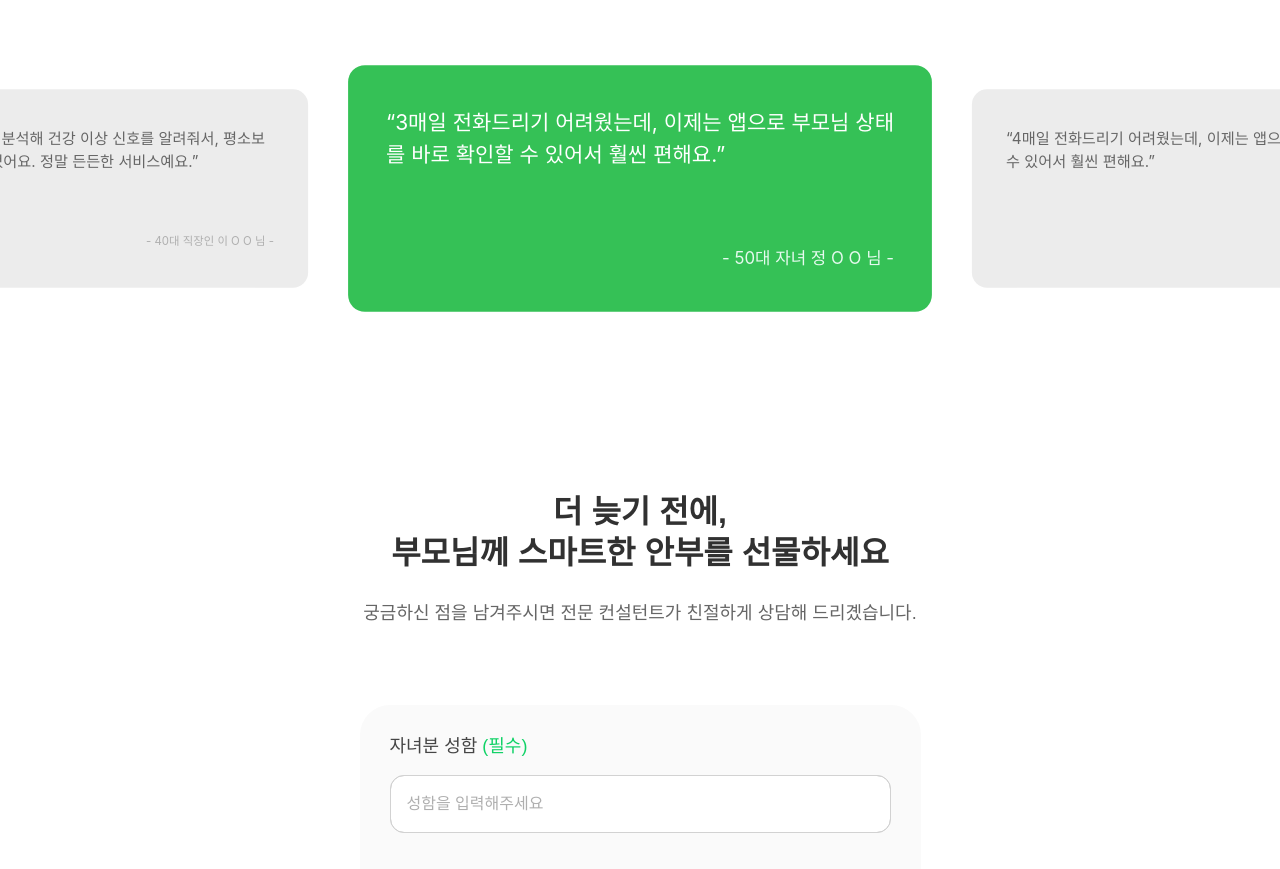
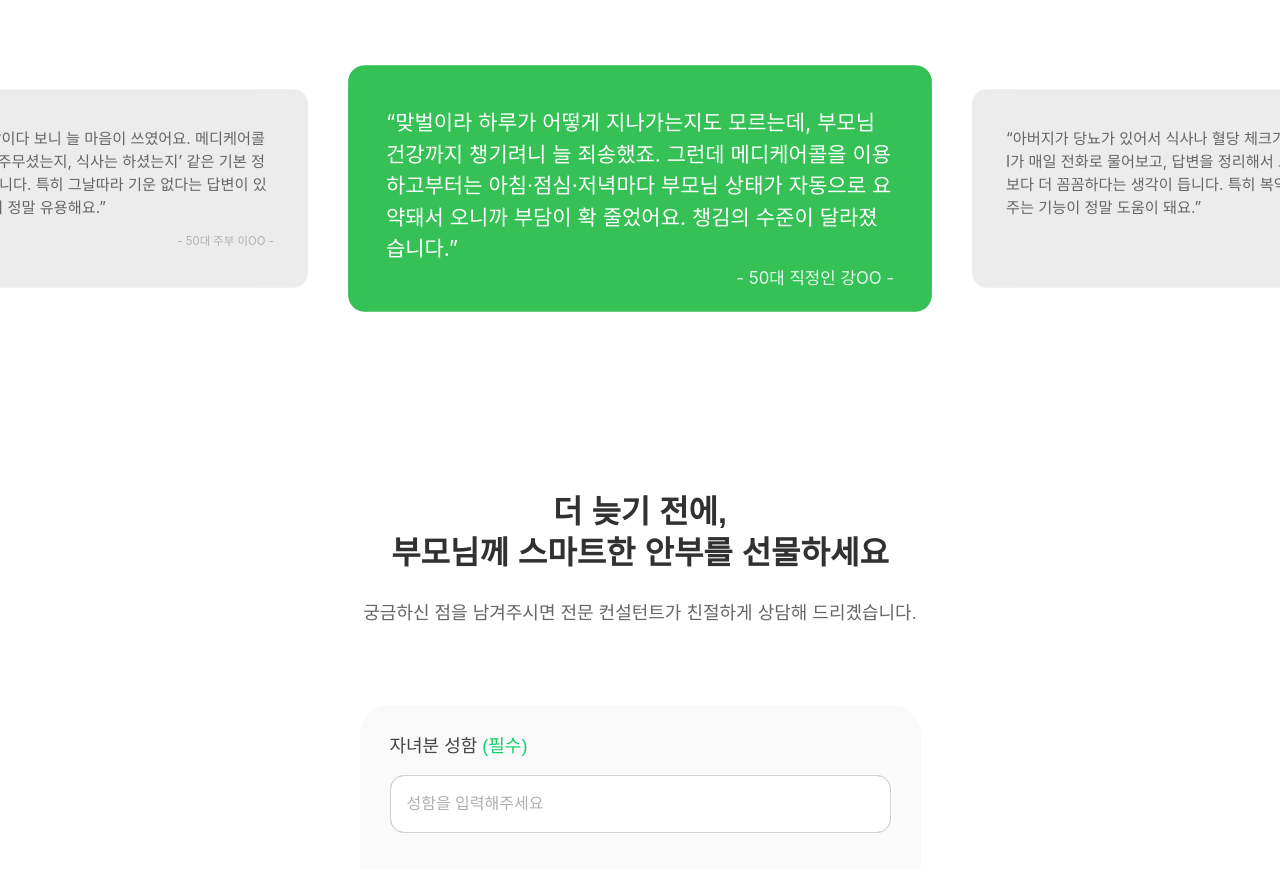
Before and after one commit to Medicare-Call/Medicare-Call-Web-Landing-Page, a React (Vite) app: page / in a window 1280 px wide. Shown: the part 2934-3803 px from the top of the page. Built offline with nearby package versions, Linux system fonts and the light colour scheme; a web font is replaced by a local one.

Commit message:
fix: 후기 수정

```diff
--- a/src/components/testi/DesktopTestimonials.tsx
+++ b/src/components/testi/DesktopTestimonials.tsx
@@ -3,28 +3,33 @@ import { useEffect, useRef, useState, useMemo } from "react";
 const testimonials = [
   {
     id: 0,
-    text: "1지방에 계신 어머니와 매일 통화하기가 어려웠는데, 이제 매일 아침 앱으로 컨디션을 확인하니 마음이 놓여요. 얼마 전엔 AI가 어지럽다는 말씀을 캐치해서 바로 연락드릴 수 있었어요. 정말 든든한 아들 노릇을 대신해주는 것 같아요.",
-    author: "- 40대 직장인 김 O O 님 -",
+    text: "지방에 계신 어머니와 매일 통화하기가 어려웠는데, 이젠 매일 아침 앱으로 컨디션을 확인하니 마음이 놓여요. 얼마 전엔 AI가 어지럽다는 말씀을 캐치해서 바로 연락드릴 수 있었어요. 정말 든든한 아들 노릇을 대신해주는 것 같아요.",
+    author: "- 40대 직장인 김OO -",
   },
   {
     id: 1,
-    text: "2AI가 어머니의 목소리 톤을 분석해 건강 이상 신호를 알려줘서, 평소보다 훨씬 빠르게 대응할 수 있었어요. 정말 든든한 서비스예요.",
-    author: "- 40대 직장인 이 O O 님 -",
+    text: "부모님과 떨어져 사는 외동딸이다 보니 늘 마음이 쓰였어요. 메디케어콜을 쓰고 나서는 ‘어제 잠은 잘 주무셨는지, 식사는 하셨는지’ 같은 기본 정보가 매일 정리돼서 너무 좋습니다. 특히 그날따라 기운 없다는 답변이 있을 때 바로 알림이 뜨는 기능이 정말 유용해요.",
+    author: "- 50대 주부 이OO -",
   },
   {
     id: 2,
-    text: "3매일 전화드리기 어려웠는데, 이제는 앱으로 부모님 상태를 바로 확인할 수 있어서 훨씬 편해요.",
-    author: "- 50대 자녀 정 O O 님 -",
+    text: "맞벌이라 하루가 어떻게 지나가는지도 모르는데, 부모님 건강까지 챙기려니 늘 죄송했죠. 그런데 메디케어콜을 이용하고부터는 아침·점심·저녁마다 부모님 상태가 자동으로 요약돼서 오니까 부담이 확 줄었어요. 챙김의 수준이 달라졌습니다.",
+    author: "- 50대  직정인 강OO -",
   },
   {
     id: 3,
-    text: "4매일 전화드리기 어려웠는데, 이제는 앱으로 부모님 상태를 바로 확인할 수 있어서 훨씬 편해요.",
-    author: "- 50대 자녀 정 O O 님 -",
+    text: "아버지가 당뇨가 있어서 식사나 혈당 체크가 늘 신경 쓰였어요. 이제는 AI가 매일 전화로 물어보고, 답변을 정리해서 보내주니 제가 직접 챙기는 것보다 더 꼼꼼하다는 생각이 듭니다. 특히 복약 여부 누락됐을 때 빨리 알려주는 기능이 정말 도움이 돼요.",
+    author: "- 40대 직장인 박 O O 님 -",
   },
   {
     id: 4,
-    text: "5매일 전화드리기 어려웠는데, 이제는 앱으로 부모님 상태를 바로 확인할 수 있어서 훨씬 편해요.",
-    author: "- 50대 자녀 정 O O 님 -",
+    text: "부모님이 혼자 지내시다 보니 마음이 늘 불편했는데, 메디케어콜이 시작된 뒤로는 한결 편안해졌어요. 제가 못 묻는 질문들을 AI가 대신 챙겨주고, 부모님도 ‘전화 받고 얘기하니까 좋다’고 하셔서 오히려 더 자주 소통하는 느낌이에요.",
+    author: "- 50대 직장인 윤 O O 님 -",
+  },
+  {
+    id: 5,
+    text: "해외에 있다 보니 한국에 계신 부모님 건강이 늘 걱정이었어요. 시차 때문에 전화도 자주 못 드렸는데, 메디케어콜을 통해 매일 상태가 정리돼 오니까 정말 큰 힘이 됩니다. 이상 징후 있으면 알림으로 바로 알려주는 기능 덕분에 마음이 한결 놓여요.",
+    author: "- 해외 거주중인  50대 신 O O 님 -",
   },
 ];
 
--- a/src/components/testi/MobileTestimonials.tsx
+++ b/src/components/testi/MobileTestimonials.tsx
@@ -3,28 +3,33 @@ import { useEffect, useRef, useState, useMemo } from "react";
 const testimonials = [
   {
     id: 0,
-    text: "지방에 계신 어머니와 매일 통화하기가 어려웠는데, 이제 매일 아침 앱으로 컨디션을 확인하니 마음이 놓여요. 얼마 전엔 AI가 어지럽다는 말씀을 캐치해서 바로 연락드릴 수 있었어요. 정말 든든한 아들 노릇을 대신해주는 것 같아요.",
+    text: "지방에 계신 어머니와 매일 통화하기가 어려웠는데, 이젠 매일 아침 앱으로 컨디션을 확인하니 마음이 놓여요. 얼마 전엔 AI가 어지럽다는 말씀을 캐치해서 바로 연락드릴 수 있었어요. 정말 든든한 아들 노릇을 대신해주는 것 같아요.",
     author: "- 40대 직장인 김 O O 님 -",
   },
   {
     id: 1,
-    text: "AI가 어머니의 목소리 톤을 분석해 건강 이상 신호를 알려줘서, 평소보다 훨씬 빠르게 대응할 수 있었어요. 정말 든든한 서비스예요.",
-    author: "- 40대 직장인 이 O O 님 -",
+    text: "부모님과 떨어져 사는 외동딸이다 보니 늘 마음이 쓰였어요. 메디케어콜을 쓰고 나서는 ‘어제 잠은 잘 주무셨는지, 식사는 하셨는지’ 같은 기본 정보가 매일 정리돼서 너무 좋습니다. 특히 그날따라 기운 없다는 답변이 있을 때 바로 알림이 뜨는 기능이 정말 유용해요.",
+    author: "- 50대 주부 이 O O 님 -",
   },
   {
     id: 2,
-    text: "3매일 전화드리기 어려웠는데, 이제는 앱으로 부모님 상태를 바로 확인할 수 있어서 훨씬 편해요.",
-    author: "- 50대 자녀 정 O O 님 -",
+    text: "맞벌이라 하루가 어떻게 지나가는지도 모르는데, 부모님 건강까지 챙기려니 늘 죄송했죠. 그런데 메디케어콜을 이용하고부터는 아침·점심·저녁마다 부모님 상태가 자동으로 요약돼서 오니까 부담이 확 줄었어요. 챙김의 수준이 달라졌습니다.",
+    author: "- 50대  직정인 강 O O 님 -",
   },
   {
     id: 3,
-    text: "4매일 전화드리기 어려웠는데, 이제는 앱으로 부모님 상태를 바로 확인할 수 있어서 훨씬 편해요.",
-    author: "- 50대 자녀 정 O O 님 -",
+    text: "아버지가 당뇨가 있어서 식사나 혈당 체크가 늘 신경 쓰였어요. 이제는 AI가 매일 전화로 물어보고, 답변을 정리해서 보내주니 제가 직접 챙기는 것보다 더 꼼꼼하다는 생각이 듭니다. 특히 복약 여부 누락됐을 때 빨리 알려주는 기능이 정말 도움이 돼요.",
+    author: "- 40대 직장인 박 O O 님 -",
   },
   {
     id: 4,
-    text: "5매일 전화드리기 어려웠는데, 이제는 앱으로 부모님 상태를 바로 확인할 수 있어서 훨씬 편해요.",
-    author: "- 50대 자녀 정 O O 님 -",
+    text: "부모님이 혼자 지내시다 보니 마음이 늘 불편했는데, 메디케어콜이 시작된 뒤로는 한결 편안해졌어요. 제가 못 묻는 질문들을 AI가 대신 챙겨주고, 부모님도 ‘전화 받고 얘기하니까 좋다’고 하셔서 오히려 더 자주 소통하는 느낌이에요.",
+    author: "- 50대 직장인 윤 O O 님 -",
+  },
+  {
+    id: 5,
+    text: "해외에 있다 보니 한국에 계신 부모님 건강이 늘 걱정이었어요. 시차 때문에 전화도 자주 못 드렸는데, 메디케어콜을 통해 매일 상태가 정리돼 오니까 정말 큰 힘이 됩니다. 이상 징후 있으면 알림으로 바로 알려주는 기능 덕분에 마음이 한결 놓여요.",
+    author: "- 해외 거주중인  50대 신 O O 님 -",
   },
 ];
 
```
